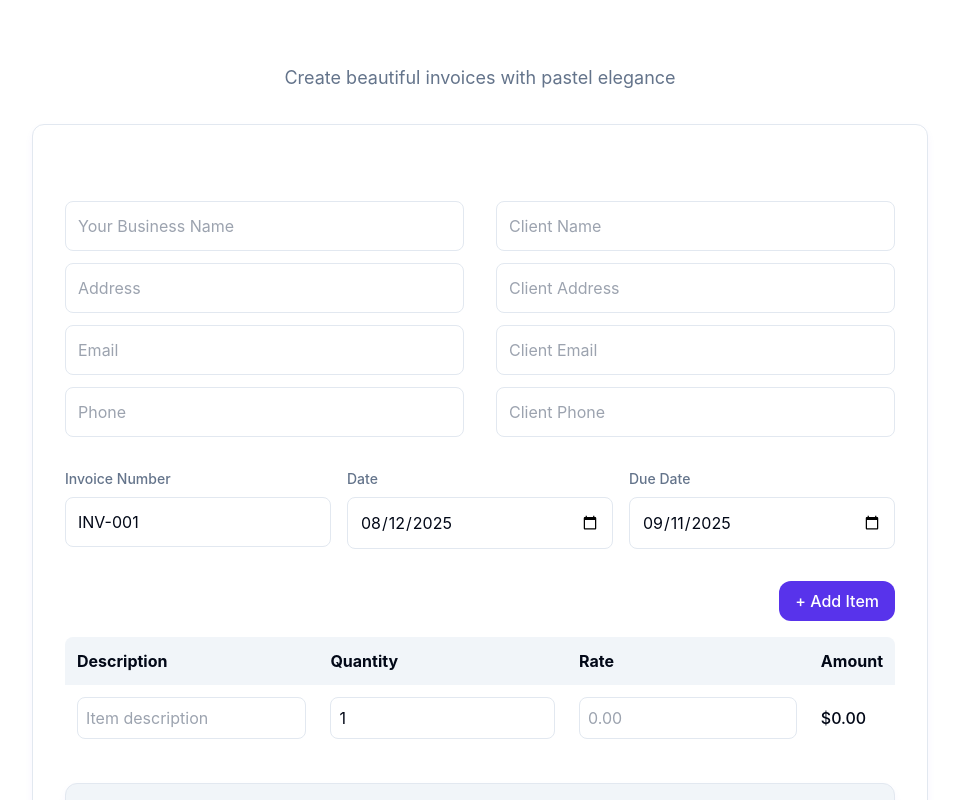
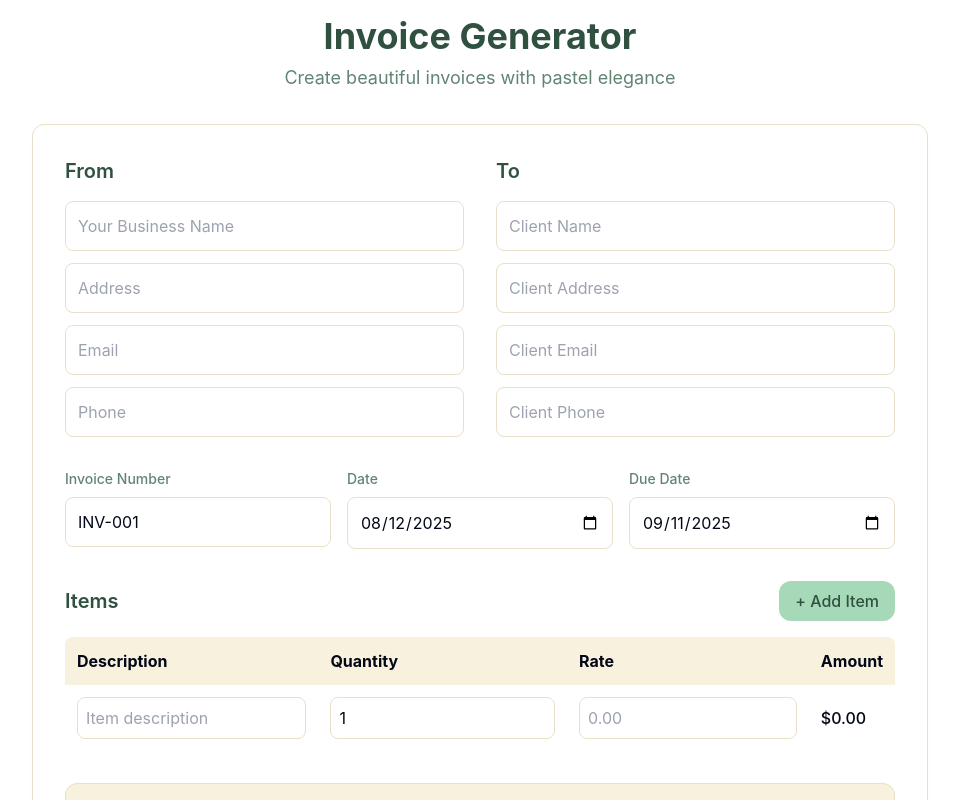
Before and after one commit to Ritika-Sorout/flow-billing-ai, a React (Vite) app: page / in a window 1280 px wide. Shown: the top 800 px of the page, without its empty margins (160-1119 px from the left). Built offline with nearby package versions, Linux system fonts and the light colour scheme.

Commit message:
Reverted to commit 2deb982fb2c454c48c84bcb8882776e0c4e00bf1

```diff
--- a/src/index.css
+++ b/src/index.css
@@ -2,10 +2,7 @@
 @tailwind components;
 @tailwind utilities;
 
-/* Definition of the design system. All colors, gradients, fonts, etc should be defined here.
-All colors MUST be HSL.
-*/
-
+/* ---- Design Tokens: Colors, Gradients, Fonts, etc. ---- */
 @layer base {
   :root {
     --background: 0 0% 100%;
@@ -18,79 +15,55 @@ All colors MUST be HSL.
     --popover-foreground: 222.2 84% 4.9%;
 
     /* Brand palette */
-    --primary: 252 82% 56%;
-    --primary-foreground: 0 0% 100%;
+    --primary: 140 40% 75%;           /* Pastel green */
+    --primary-foreground: 150 25% 25%;
 
-    --secondary: 210 40% 96.1%;
-    --secondary-foreground: 222.2 47.4% 11.2%;
+    --secondary: 45 60% 92%;          /* Pastel cream */
+    --secondary-foreground: 150 25% 25%;
 
-    --muted: 210 40% 96.1%;
-    --muted-foreground: 215.4 16.3% 46.9%;
+    --muted: 45 30% 88%;
+    --muted-foreground: 150 15% 45%;
 
-    --accent: 192 95% 44%;
-    --accent-foreground: 0 0% 100%;
+    --accent: 135 50% 80%;
+    --accent-foreground: 150 25% 25%;
 
-    --destructive: 0 84.2% 60.2%;
-    --destructive-foreground: 210 40% 98%;
+    --destructive: 0 65% 75%;
+    --destructive-foreground: 150 25% 25%;
 
-    --border: 214.3 31.8% 91.4%;
-    --input: 214.3 31.8% 91.4%;
-    --ring: 252 82% 56%;
+    --border: 45 40% 85%;
+    --input: 45 40% 85%;
+    --ring: 140 40% 75%;
 
     --radius: 0.75rem;
 
-    --sidebar-background: 0 0% 98%;
-    --sidebar-foreground: 240 5.3% 26.1%;
-    --sidebar-primary: 252 82% 56%;
-    --sidebar-primary-foreground: 0 0% 100%;
-    --sidebar-accent: 240 4.8% 95.9%;
-    --sidebar-accent-foreground: 240 5.9% 10%;
-    --sidebar-border: 220 13% 91%;
-    --sidebar-ring: 252 82% 56%;
-
     /* Extras */
-    --primary-glow: 252 92% 64%;
+    --primary-glow: 140 50% 85%;
     --gradient-primary: linear-gradient(135deg, hsl(var(--primary)), hsl(var(--primary-glow)));
-    --shadow-elegant: 0 12px 30px -12px hsl(var(--primary) / 0.25);
+    --shadow-elegant: 0 8px 25px -8px hsl(var(--primary) / 0.2);
     --transition-smooth: all 0.3s cubic-bezier(0.4, 0, 0.2, 1);
   }
 
   .dark {
     --background: 222.2 84% 4.9%;
     --foreground: 210 40% 98%;
-
     --card: 222.2 84% 4.9%;
     --card-foreground: 210 40% 98%;
-
     --popover: 222.2 84% 4.9%;
     --popover-foreground: 210 40% 98%;
-
     --primary: 210 40% 98%;
     --primary-foreground: 222.2 47.4% 11.2%;
-
     --secondary: 217.2 32.6% 17.5%;
     --secondary-foreground: 210 40% 98%;
-
     --muted: 217.2 32.6% 17.5%;
     --muted-foreground: 215 20.2% 65.1%;
-
     --accent: 217.2 32.6% 17.5%;
     --accent-foreground: 210 40% 98%;
-
     --destructive: 0 62.8% 30.6%;
     --destructive-foreground: 210 40% 98%;
-
     --border: 217.2 32.6% 17.5%;
     --input: 217.2 32.6% 17.5%;
     --ring: 212.7 26.8% 83.9%;
-    --sidebar-background: 240 5.9% 10%;
-    --sidebar-foreground: 240 4.8% 95.9%;
-    --sidebar-primary: 224.3 76.3% 48%;
-    --sidebar-primary-foreground: 0 0% 100%;
-    --sidebar-accent: 240 3.7% 15.9%;
-    --sidebar-accent-foreground: 240 4.8% 95.9%;
-    --sidebar-border: 240 3.7% 15.9%;
-    --sidebar-ring: 217.2 91.2% 59.8%;
+    --radius: 0.75rem;
   }
 }
 
@@ -98,8 +71,47 @@ All colors MUST be HSL.
   * {
     @apply border-border;
   }
-
   body {
     @apply bg-background text-foreground;
+    font-family: 'Inter', system-ui, sans-serif;
   }
 }
+
+/* ---- Invoice UI Custom Classes ---- */
+
+.btn-primary {
+  background: hsl(var(--primary));
+  color: hsl(var(--primary-foreground));
+  transition: var(--transition-smooth);
+}
+.btn-primary:hover {
+  background: hsl(var(--accent));
+  transform: translateY(-1px);
+  box-shadow: var(--shadow-elegant);
+}
+
+.card {
+  background: hsl(var(--card));
+  border: 1px solid hsl(var(--border));
+  border-radius: var(--radius);
+  box-shadow: 0 4px 12px -4px hsl(var(--primary) / 0.1);
+}
+
+.input-field {
+  background: hsl(var(--card));
+  border: 1px solid hsl(var(--border));
+  border-radius: calc(var(--radius) - 0.25rem);
+  color: hsl(var(--foreground));
+  transition: var(--transition-smooth);
+}
+.input-field:focus {
+  outline: none;
+  border-color: hsl(var(--primary));
+  box-shadow: 0 0 0 2px hsl(var(--primary) / 0.2);
+}
+
+@media print {
+  .no-print { display: none !important; }
+  body { background: white !important; }
+  .card { box-shadow: none !important; border: 1px solid #ddd !important; }
+}
```
